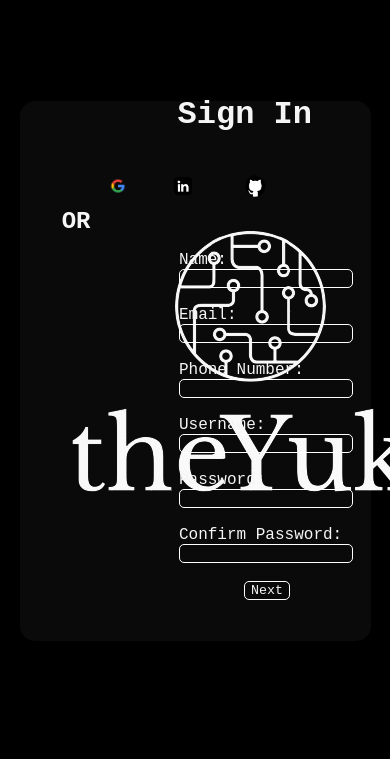
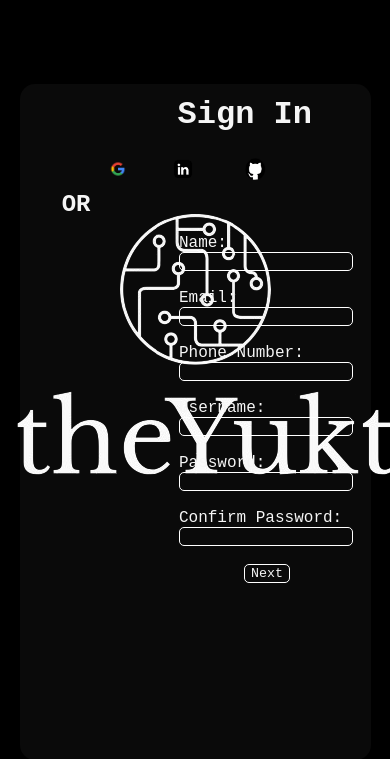
Before and after one commit to v-aibhavbajaj2520/theYukt-Prev, a PHP site: page /sign-in.html in a window 390 px wide. Shown: the top 759 px of the page. Run offline with PHP 8.4, Linux system fonts and the light colour scheme.

Commit message:
Update style.css

```diff
--- a/sign-in/style.css
+++ b/sign-in/style.css
@@ -1,5 +1,6 @@
 * {
   color: whitesmoke;
+
   border: 0;
   font-family: 'Courier New', Courier, monospace;
 }
@@ -9,12 +10,21 @@ body {
 }
 
 
+
+.begin{
+  display: flex;
+  flex-direction: column;
+  align-items: center;
+  justify-content: center;
+}
+
 .card {
   position: fixed;
-  top: 12%;
-  right: 240px;
-  height: 540px;
+  top:10%;
+  right: 60vh;
+  height: 80vh;
   display: flex;
+  flex-direction: column;
   /* justify-content: ; */
   width: 65%;
   border-radius: 15px;
@@ -78,10 +88,10 @@ body {
 }
 
 /* Media queries for smaller devices */
-@media screen and (max-width: 768px) {
+@media only screen and (max-width: 400px) {
   .card {
       width: 80%; /* Adjust the width as needed */
-      right: 10%; /* Adjust the right positioning as needed */
+      height: 80%; /* Adjust the right positioning as needed */
       display: flex;
       flex-shrink: 50% ;
   }
@@ -102,11 +112,13 @@ body {
 }
 
 /* Media queries for even smaller devices, like mobile phones */
-@media screen and (max-width: 480px) {
+@media only screen and (max-width: 480px) {
   .card {
       width: 90%; /* Adjust the width as needed */
       right: 5%; /* Adjust the right positioning as needed */
       display: flex;
+      flex-direction: column;
+      align-items: center ;
       flex-shrink: 70% ;
   }
 
```
